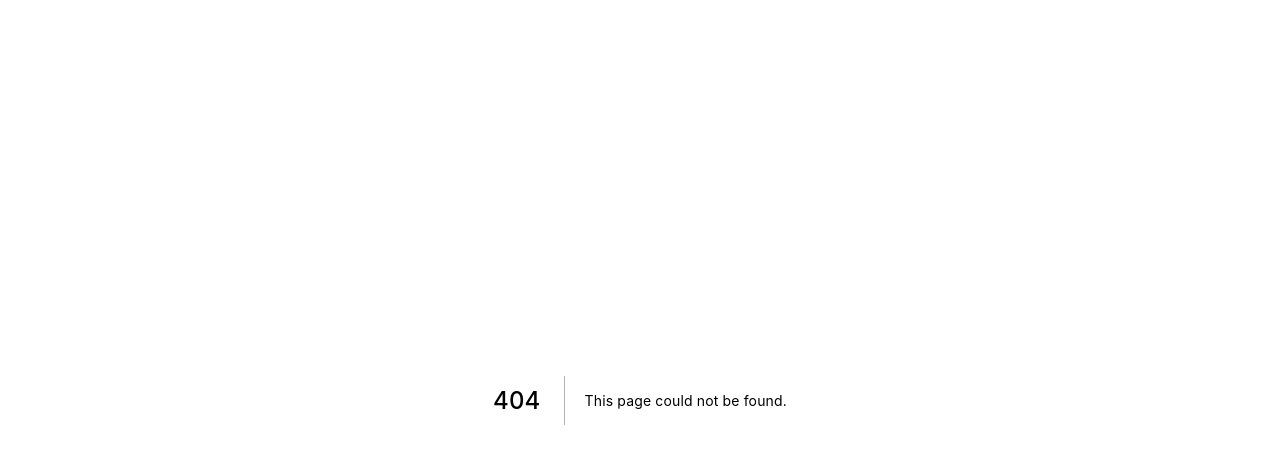
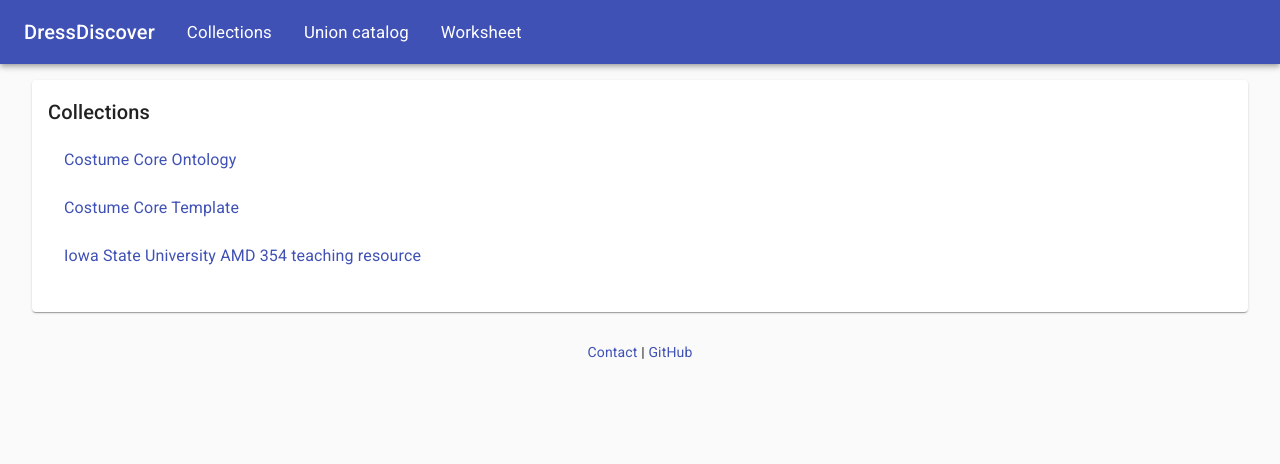
Before and after one commit to dressdiscover/dressdiscover.github.io, a Next.js app: page /collections in a window 1280 px wide. Before the commit this address had no page. Shown: the top 464 px of the page. Built offline with nearby package versions, Linux system fonts and the light colour scheme.

Commit message:
add collections page

```diff
--- a/components/Layout.tsx
+++ b/components/Layout.tsx
@@ -15,6 +15,9 @@
 const useStyles = makeStyles((theme) => ({
   brand: {
     marginRight: theme.spacing(4),
+  },
+  brandColor: {
+    color: theme.palette.common.white,
   },
   card: {
     marginLeft: theme.spacing(4),
@@ -48,8 +51,13 @@
           <AppBar position="static">
             <Toolbar>
               <Typography variant="h6" className={classes.brand}>
-                DressDiscover
+                <Link className={classes.brandColor} href={Hrefs.home}>
+                  DressDiscover
+                </Link>
               </Typography>
+              <Link className={classes.navLink} href={Hrefs.collections}>
+                Collections
+              </Link>
               <Link className={classes.navLink} href={Hrefs.union}>
                 Union catalog
               </Link>
--- a/lib/Hrefs.ts
+++ b/lib/Hrefs.ts
@@ -1,10 +1,18 @@
 export class Hrefs {
+  static get collections() {
+    return "/collections/";
+  }
+
   static get contact() {
     return "mailto:info@dressdiscover.org";
   }
 
   static get gitHub() {
     return "https://github.com/minorg/dressdiscover";
+  }
+
+  static get home() {
+    return "/";
   }
 
   static get union() {
--- a/package.json
+++ b/package.json
@@ -1,5 +1,5 @@
 {
-  "name": "inventory-app",
+  "name": "www",
   "version": "0.0.1",
   "private": true,
   "dependencies": {
--- /dev/null
+++ b/pages/collections.tsx
@@ -0,0 +1,39 @@
+import * as React from "react";
+import {Layout} from "components/Layout";
+import {
+  Grid,
+  Link,
+  List,
+  ListItem,
+  ListItemText,
+  Typography,
+} from "@material-ui/core";
+
+const COLLECTIONS = [
+  ["costumecoreontology", "Costume Core Ontology"],
+  ["costumecoretemplate", "Costume Core Template"],
+  ["iastate-amd354", "Iowa State University AMD 354 teaching resource"],
+];
+
+const CollectionsPage: React.FunctionComponent = () => (
+  <Layout>
+    <Grid container>
+      <Grid item>
+        <Typography variant="h6">Collections</Typography>
+        <List>
+          {COLLECTIONS.map(([subdomain, label]) => (
+            <ListItem key={subdomain}>
+              <ListItemText>
+                <Link href={`https://${subdomain}.dressdiscover.org`}>
+                  {label}
+                </Link>
+              </ListItemText>
+            </ListItem>
+          ))}
+        </List>
+      </Grid>
+    </Grid>
+  </Layout>
+);
+
+export default CollectionsPage;
```
Also changed, not shown: pages/index.tsx (+18 -5 lines).
